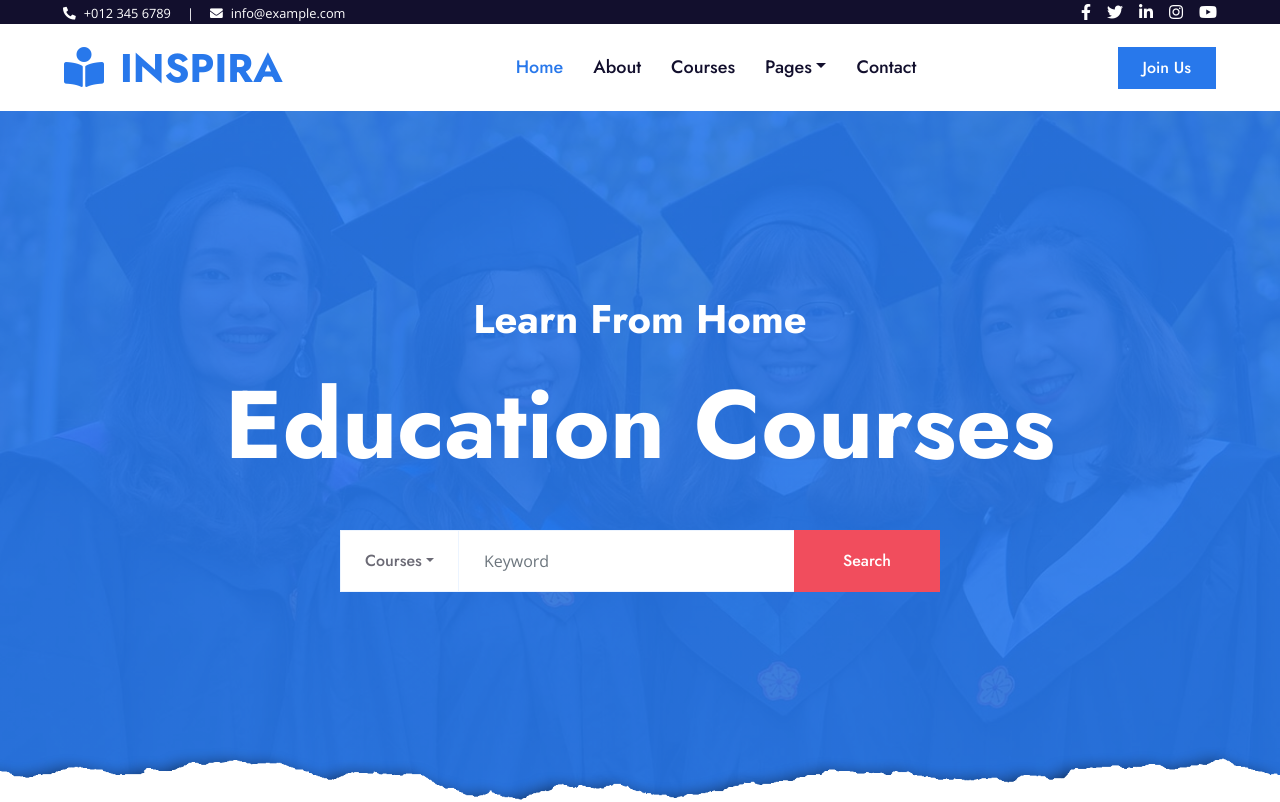
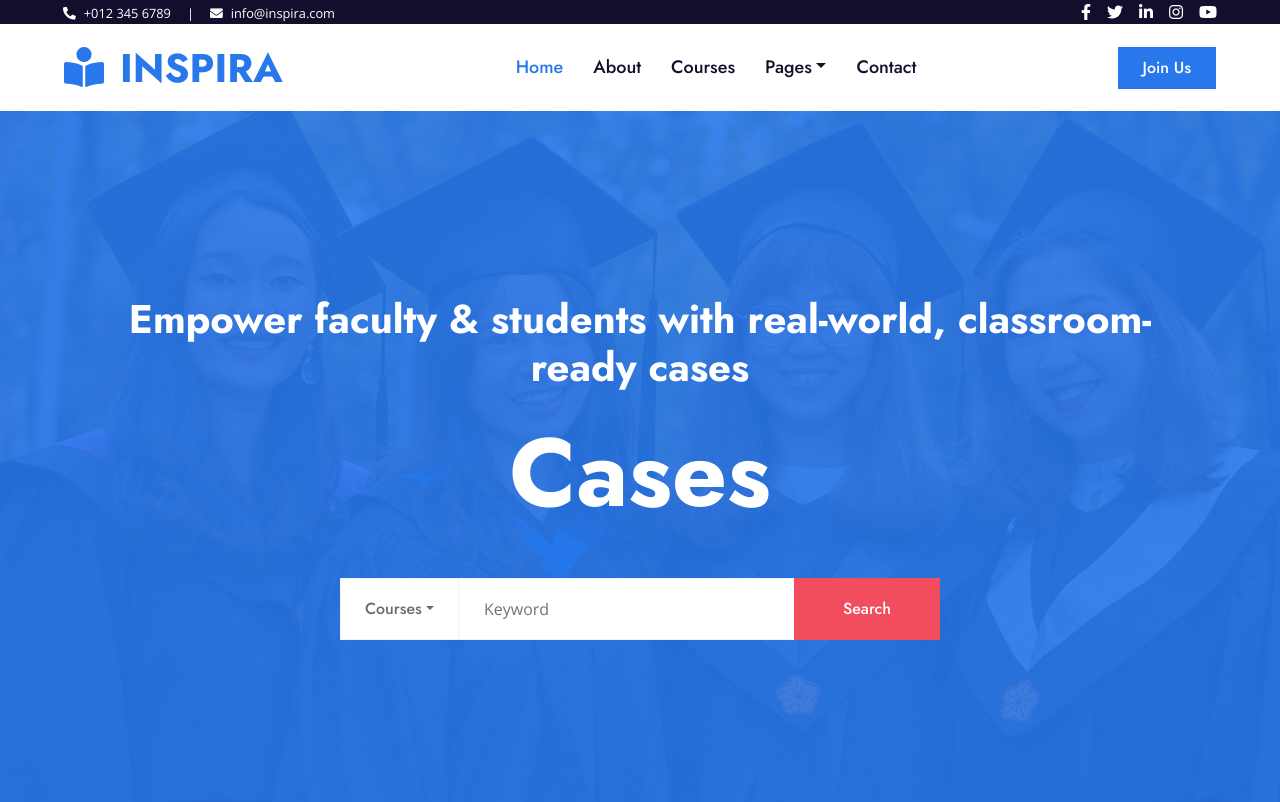
Before and after one commit to ijtemt/inspira.kje.us, a plain HTML site: page index.html in a window 1280 px wide. Shown: the top 802 px of the page. Drawn offline with nearby package versions, Linux system fonts and the light colour scheme.

Commit message:
Add files via upload

```diff
--- a/index.html
+++ b/index.html
@@ -3,7 +3,7 @@
 
 <head>
     <meta charset="utf-8">
-    <title>INSPIRA - Online Education Website Template</title>
+    <title>INSPIRA - Empower faculty & students with real-world, classroom-ready cases | INSPIRA - Empower faculty & students with real-world, classroom-ready cases</title>
     <meta content="width=device-width, initial-scale=1.0" name="viewport">
     <meta content="Free HTML Templates" name="keywords">
     <meta content="Free HTML Templates" name="description">
@@ -33,7 +33,7 @@
                 <div class="d-inline-flex align-items-center text-white">
                     <small><i class="fa fa-phone-alt mr-2"></i>+012 345 6789</small>
                     <small class="px-3">|</small>
-                    <small><i class="fa fa-envelope mr-2"></i>info@example.com</small>
+                    <small><i class="fa fa-envelope mr-2"></i>info@inspira.com</small>
                 </div>
             </div>
             <div class="col-lg-6 text-center text-lg-right">
@@ -95,8 +95,8 @@
     <!-- Header Start -->
     <div class="jumbotron jumbotron-fluid position-relative overlay-bottom" style="margin-bottom: 90px;">
         <div class="container text-center my-5 py-5">
-            <h1 class="text-white mt-4 mb-4">Learn From Home</h1>
-            <h1 class="text-white display-1 mb-5">Education Courses</h1>
+            <h1 class="text-white mt-4 mb-4">Empower faculty & students with real-world, classroom-ready cases</h1>
+            <h1 class="text-white display-1 mb-5">Cases</h1>
             <div class="mx-auto mb-5" style="width: 100%; max-width: 600px;">
                 <div class="input-group">
                     <div class="input-group-prepend">
@@ -601,7 +601,7 @@
         <div class="container">
             <div class="row">
                 <div class="col-md-6 text-center text-md-left mb-3 mb-md-0">
-                    <p class="m-0">Copyright &copy; <a class="text-white" href="#">Your Site Name</a>. All Rights Reserved.
+                    <p class="m-0">Copyright &copy; <a class="text-white" href="#">Your Site Name</a>. All Rights Reserved. <span id="year"></span> | INSPIRA-Empower faculty & students with real-world, classroom-ready cases
                     </p>
                 </div>
                 <div class="col-md-6 text-center text-md-right">
```
